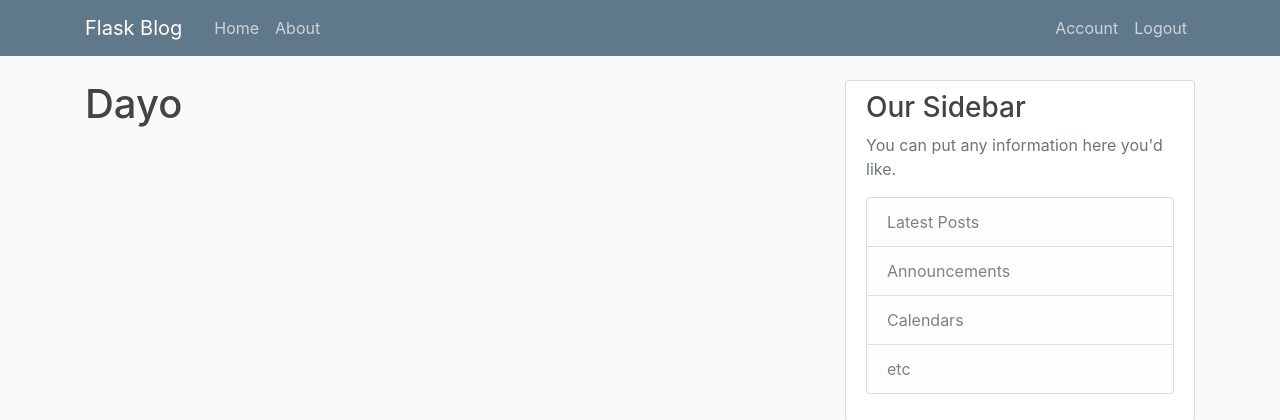
After one commit to iopedare/flask-web-app, a Flask app: page /account in a window 1280 px wide. The commit adds this page. Shown: the top 420 px of the page. Run offline with Flask 2, Linux system fonts and the light colour scheme; a user stored in the database is signed in.

Commit message:
user authentication

```diff
--- a/flaskblog/__init__.py
+++ b/flaskblog/__init__.py
@@ -11,6 +11,8 @@ app.config['SQLALCHEMY_TRACK_MODIFICATIONS'] = False
 db = SQLAlchemy(app)
 bcrypt = Bcrypt(app)
 login_manager = LoginManager(app)
+login_manager.login_view = 'login'
+login_manager.login_message_category = 'info'
 
 
 from flaskblog import routes
--- a/flaskblog/routes.py
+++ b/flaskblog/routes.py
@@ -1,7 +1,8 @@
-from flask import render_template, url_for, flash, redirect
+from flask import render_template, url_for, flash, redirect, request
 from flaskblog import app, db, bcrypt
 from flaskblog.forms import RegistrationForm, LoginForm
 from flaskblog.models import User, Post
+from flask_login import login_user, current_user, logout_user, login_required
 
 posts = [
     {
@@ -31,6 +32,8 @@ def about():
 
 @app.route("/register", methods=['GET', 'POST'])
 def register():
+    if current_user.is_authenticated:
+        return redirect(url_for('home'))
     form = RegistrationForm()
     if form.validate_on_submit():
         hashed_password = bcrypt.generate_password_hash(form.password.data).decode('utf-8')
@@ -44,11 +47,27 @@ def register():
 
 @app.route("/login", methods=['GET', 'POST'])
 def login():
+    if current_user.is_authenticated:
+        return redirect(url_for('home'))
     form = LoginForm()
     if form.validate_on_submit():
-        if form.email.data == 'admin@blog.com' and form.password.data == 'password':
-            flash('You have been logged in!', 'success')
-            return redirect(url_for('home'))
+        user = User.query.filter_by(email=form.email.data).first()
+        if user and bcrypt.check_password_hash(user.password, form.password.data):
+            login_user(user, remember=form.remember.data)
+            next_page = request.args.get('next')
+            return redirect(next_page) if next_page else redirect(url_for('home'))
         else:
-            flash('Login Unsuccessful. Please check username and password', 'danger')
+            flash('Login Unsuccessful. Please check email and password', 'danger')
     return render_template('login.html', title='Login', form=form)
+
+
+@app.route("/logout")
+def logout():
+    logout_user()
+    return redirect(url_for('home'))
+
+
+@app.route("/account")
+@login_required
+def account():
+    return render_template('account.html', title='Account')
--- /dev/null
+++ b/flaskblog/templates/account.html
@@ -0,0 +1,5 @@
+{% extends "layout.html" %}
+
+{% block content %}
+    <h1>{{ current_user.username }}</h1>
+{% endblock content %}
--- a/flaskblog/templates/layout.html
+++ b/flaskblog/templates/layout.html
@@ -31,8 +31,13 @@
                 </div>
                 <!-- Navbar Right Side -->
                 <div class="navbar-nav">
-                    <a class="nav-item nav-link" href="{{ url_for('login') }}">Login</a>
-                    <a class="nav-item nav-link" href="{{ url_for('register') }}">Register</a>
+                    {% if current_user.is_authenticated %}
+                        <a class="nav-item nav-link" href="{{ url_for('account') }}">Account</a>
+                        <a class="nav-item nav-link" href="{{ url_for('logout') }}">Logout</a>
+                    {% else %}
+                        <a class="nav-item nav-link" href="{{ url_for('login') }}">Login</a>
+                        <a class="nav-item nav-link" href="{{ url_for('register') }}">Register</a>
+                    {% endif %}
                 </div>
                 </div>
             </div>
```
Also changed, not shown: flaskblog/models.py (+5 -3 lines).
